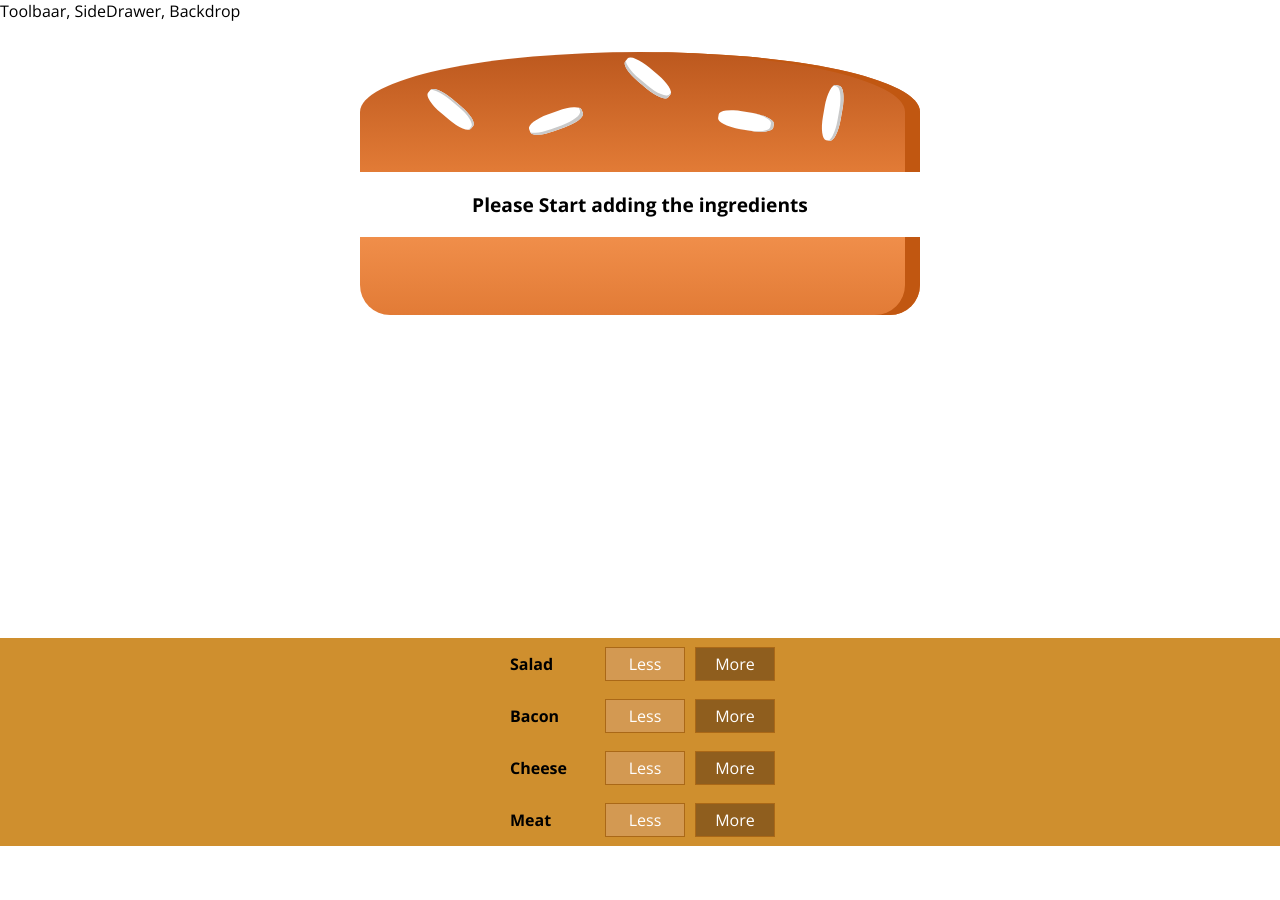
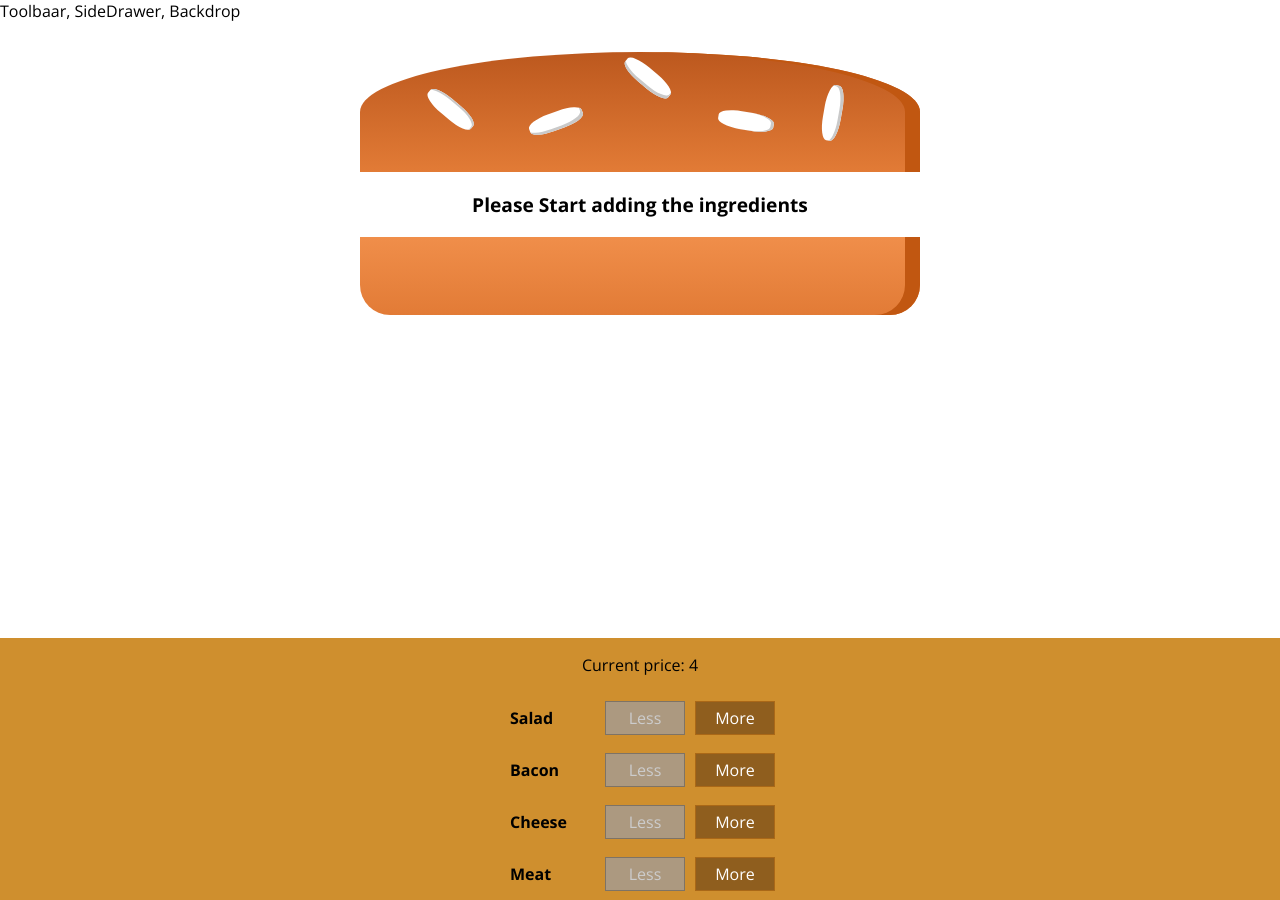
Before and after one commit to dwikbtn/fast-food-generator, a React (Create React App) app: page / in a window 1280 px wide. Before the commit the page ends 846 px from the top, so only its background shows below. Built offline with nearby package versions, Linux system fonts and the light colour scheme.

Commit message:
adding price total

```diff
--- a/src/components/Burger/BuildControls/BuildControl/BuildControl.js
+++ b/src/components/Burger/BuildControls/BuildControl/BuildControl.js
@@ -6,7 +6,10 @@ const BuildControl = (props) => {
     return (
         <div className={classes.BuildControl}>
             <div className={classes.Label}>{props.label}</div>
-            <button className={classes.Less}>Less</button>
+            <button
+                className={classes.Less}
+                onClick={props.removed}
+                disabled={props.disabled} >Less</button>
             <button className={classes.More} onClick={props.added}>More</button>
         </div>
     )
--- a/src/components/Burger/BuildControls/BuildControls.js
+++ b/src/components/Burger/BuildControls/BuildControls.js
@@ -12,11 +12,14 @@ const controls = [
 
 const BuildControls = (props) => (
     <div className={classes.BuildControls}>
+        <p>Current price: {props.price}</p>
         {controls.map(ctrl => (
             <BuildControl
                 key={ctrl.label}
                 label={ctrl.label}
-                added={() => props.ingredientsAdded(ctrl.type)} />
+                added={() => props.ingredientsAdded(ctrl.type)}
+                removed={() => props.ingredientsRemoved(ctrl.type)}
+                disabled={props.disabled[ctrl.type]} />
         ))}
     </div>
 );
--- a/src/containers/BurgerBuilder/BurgerBuilder.js
+++ b/src/containers/BurgerBuilder/BurgerBuilder.js
@@ -3,12 +3,12 @@ import React, { Component } from 'react'
 import Burger from '../../components/Burger/Burger'
 import BuildControls from '../../components/Burger/BuildControls/BuildControls'
 
-const INGRIDIENT_PRICES = {
+const INGREDIENTS_PRICES = {
     salad: 0.5,
     cheese: 0.4,
     meat: 1.3,
     bacon: 0.7
-}
+};
 
 export default class BurgerBuilder extends Component {
 
@@ -22,31 +22,54 @@ export default class BurgerBuilder extends Component {
         totalPrice: 4
     }
 
-    addIngridientHandler = (type) => {
+    addIngredientHandler = (type) => {
         const oldCount = this.state.ingredients[type];
         const updatedCount = oldCount + 1;
-        const updatedIngridients = {
+        const updatedIngredients = {
             ...this.state.ingredients
-        }
-        updatedIngridients[type] = updatedCount;
-        const priceAddition = INGRIDIENT_PRICES[type];
-        const oldPrice = this.state.totalprice;
+        };
+        updatedIngredients[type] = updatedCount;
+        const priceAddition = INGREDIENTS_PRICES[type];
+        const oldPrice = this.state.totalPrice;
         const newPrice = oldPrice + priceAddition;
 
-        this.setState({ totalPrice: newPrice, ingredients: updatedIngridients })
+        this.setState({ totalPrice: newPrice, ingredients: updatedIngredients })
 
     }
 
-    removeIngridientHandler = type => {
 
+    removeIngredientHandler = type => {
+        const oldCount = this.state.ingredients[type];
+        if (oldCount <= 0) {
+            return
+        }
+        const updatedCount = oldCount - 1;
+        const updatedIngredients = {
+            ...this.state.ingredients
+        }
+        updatedIngredients[type] = updatedCount;
+        const priceDeduction = INGREDIENTS_PRICES[type];
+        const oldPrice = this.state.totalprice;
+        const newPrice = oldPrice - priceDeduction;
+
+        this.setState({ totalPrice: newPrice, ingredients: updatedIngredients })
     }
 
     render() {
+        const disabledInfo = {
+            ...this.state.ingredients
+        };
+        for (let key in disabledInfo) {
+            disabledInfo[key] = disabledInfo[key] <= 0;
+        }
         return (
             <>
                 <Burger ingredients={this.state.ingredients} />
                 <BuildControls
-                    ingredientsAdded={this.addIngridientHandler} />
+                    ingredientsAdded={this.addIngredientHandler}
+                    ingredientsRemoved={this.removeIngredientHandler}
+                    disabled={disabledInfo}
+                    price={this.state.totalPrice} />
             </>
         )
     }
```
Also changed, not shown: 1 other file (tests, documents, lock files or other folders).
